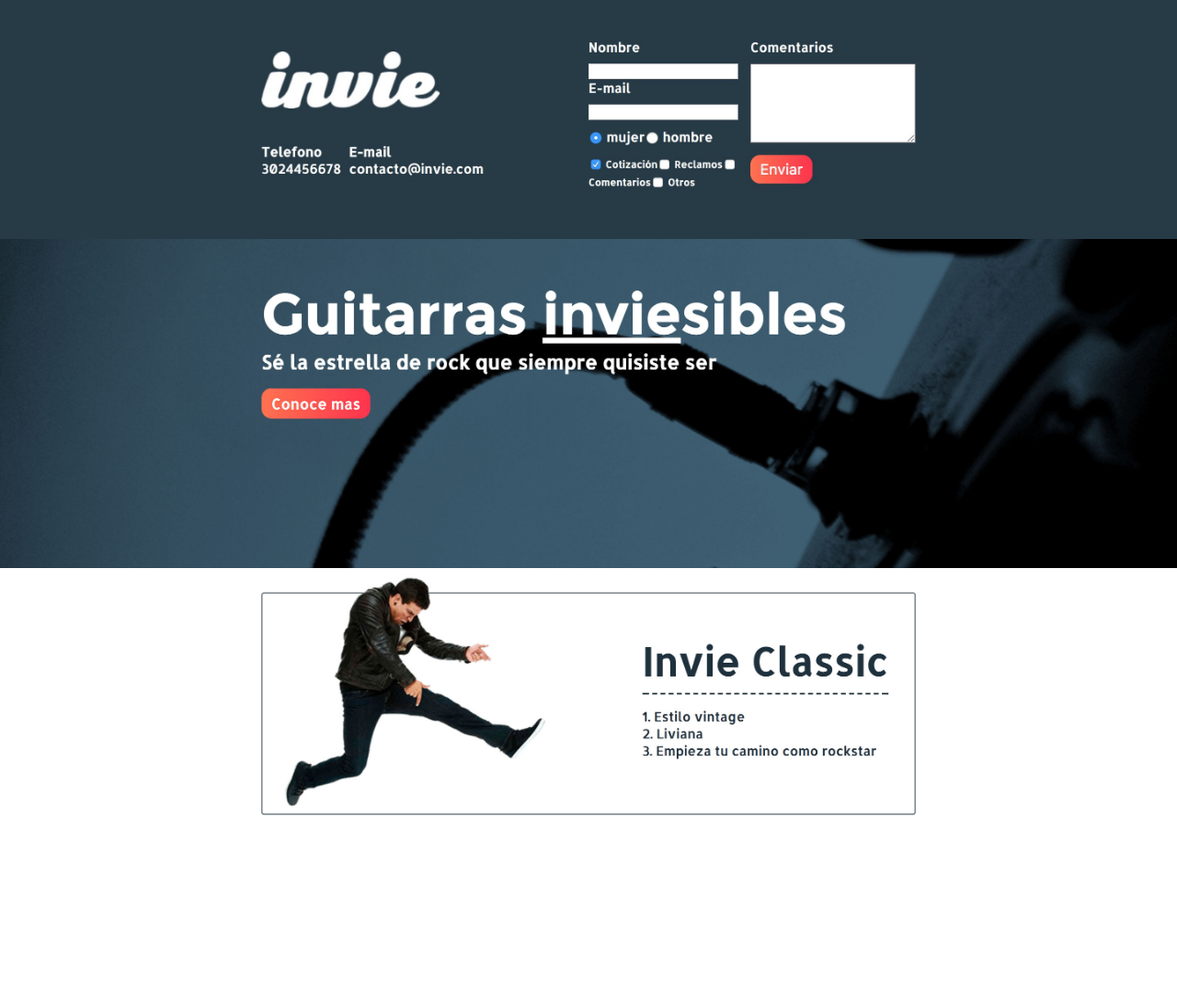
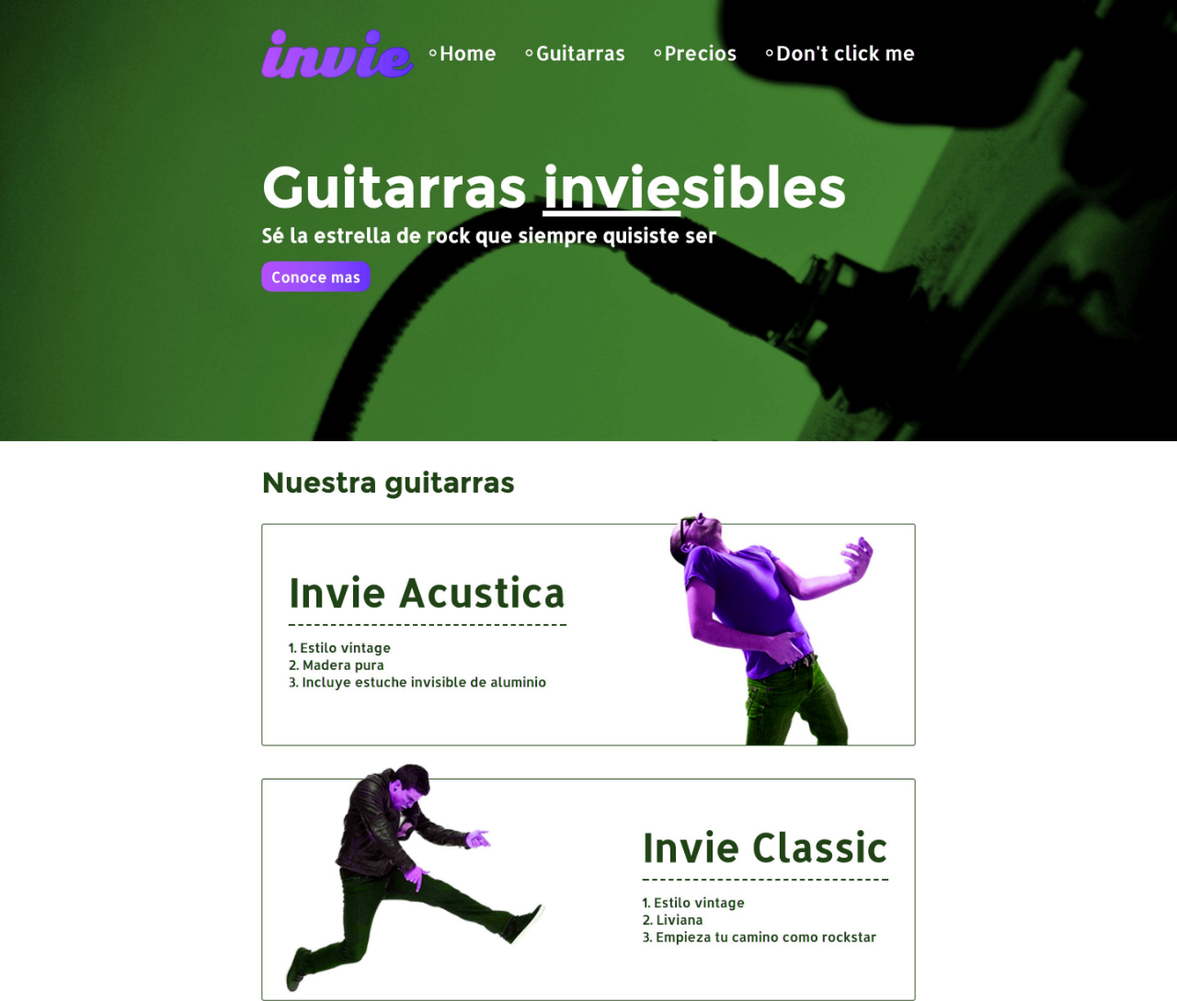
Before and after one commit to danvasem/invie-github, a plain HTML site: page index.html in a window 1280 px wide. Shown: the top 1089 px of the page at 92% size. Before the commit the page ends 932 px from the top, so only its background shows below. Drawn offline with Linux system fonts and the light colour scheme.

Commit message:
nueva version de invie -verde

```diff
--- a/index.html
+++ b/index.html
@@ -12,8 +12,6 @@
         </style>
     </head>
     <body>
-        <img src="header.jpg" />
-        <img src="hero.jpg" />
-        <img src="acustica.jpg" />
+        <img src="nueva-version.jpg" />
     </body>
 </html>
```
Also changed, not shown: nueva-version.jpg (added).
